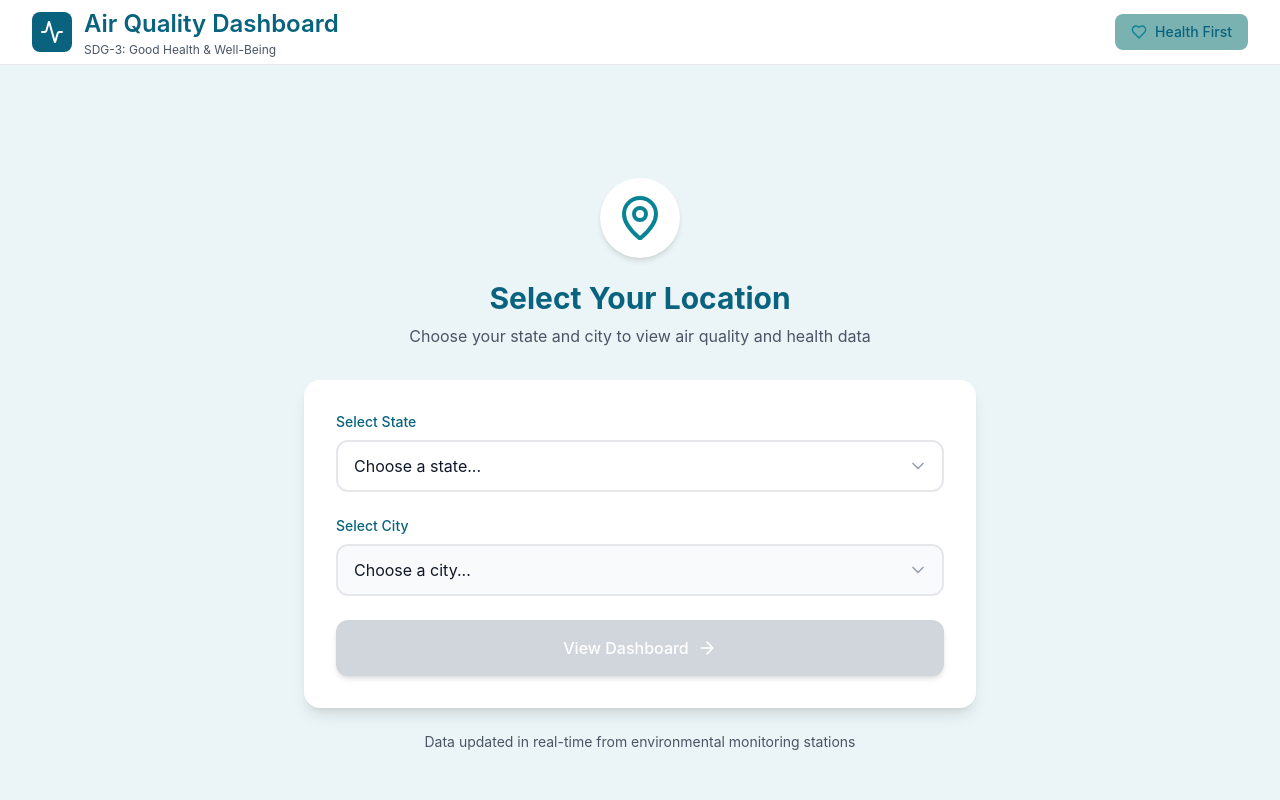
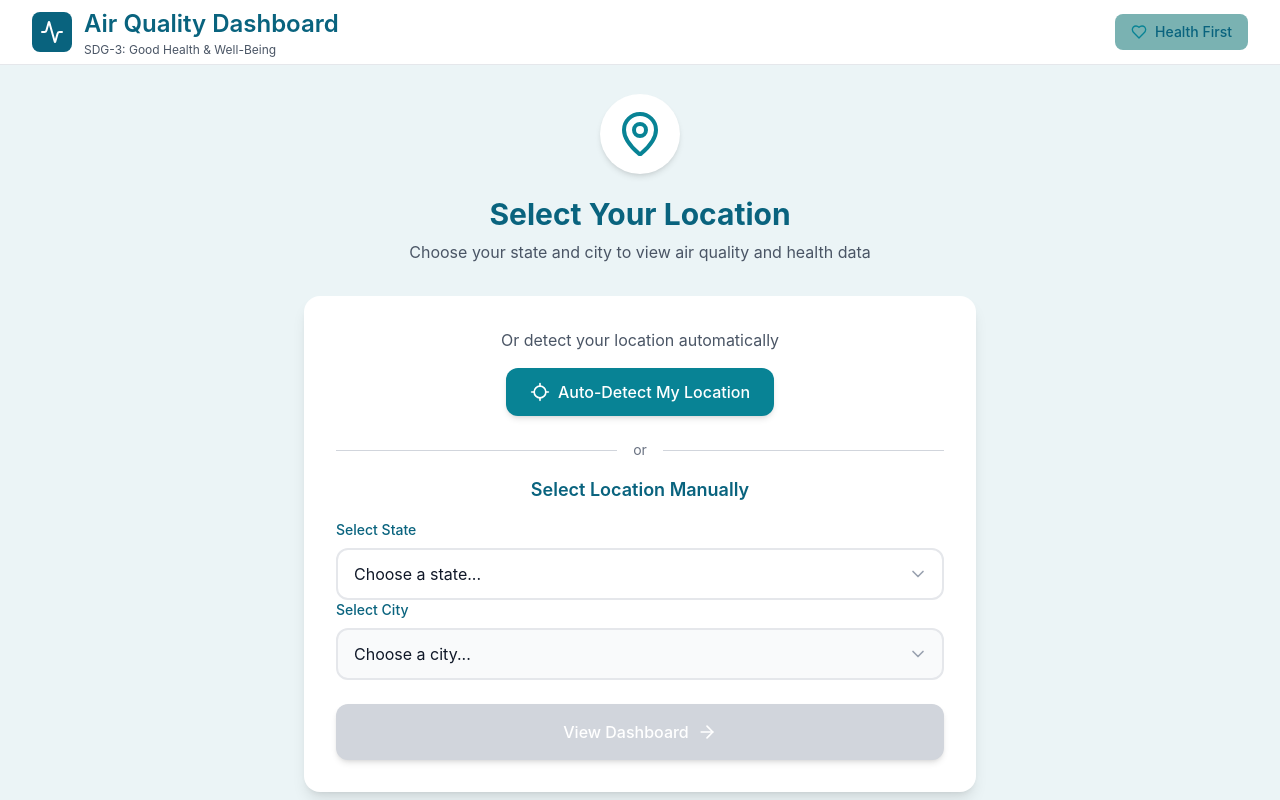
Before and after one commit to Krishna006tandon/Cih_SDG3, a React (Vite) app in the folder Frontend/: page / in a window 1280 px wide. Both pictures are taken after a click on the button "Check Air Quality & Health Risk". Shown: the top 800 px of the page. Built offline with nearby package versions, Linux system fonts and the light colour scheme.

Commit message:
location UI with auto detect

```diff
--- a/Frontend/src/app/components/LocationSelector.tsx
+++ b/Frontend/src/app/components/LocationSelector.tsx
@@ -1,6 +1,6 @@
 import { useState } from "react";
-import { MapPin, ArrowRight, ChevronDown } from "lucide-react";
-import { states } from "@/data/indiaData";
+import { MapPin, ArrowRight, ChevronDown, LocateIcon, LocateFixed } from "lucide-react";
+import { states, citiesData } from "@/data/indiaData";
 
 interface LocationSelectorProps {
   onLocationSelect: (state: string, city: string) => void;
@@ -9,6 +9,8 @@ interface LocationSelectorProps {
 export function LocationSelector({ onLocationSelect }: LocationSelectorProps) {
   const [selectedState, setSelectedState] = useState("");
   const [selectedCity, setSelectedCity] = useState("");
+  const [isLoadingLocation, setIsLoadingLocation] = useState(false);
+  const [autoDetected, setAutoDetected] = useState(false);
 
   const currentCities = selectedState
     ? states.find(s => s.name === selectedState)?.cities || []
@@ -18,6 +20,101 @@ export function LocationSelector({ onLocationSelect }: LocationSelectorProps) {
     if (selectedState && selectedCity) {
       onLocationSelect(selectedState, selectedCity);
     }
+  };
+
+  const handleAutoDetect = async () => {
+    if (!navigator.geolocation) {
+      alert("Geolocation is not supported by your browser");
+      return;
+    }
+
+    setIsLoadingLocation(true);
+
+    navigator.geolocation.getCurrentPosition(
+      async (position) => {
+        const { latitude, longitude } = position.coords;
+
+        try {
+          // Reverse geocode to get location details
+          const response = await fetch(
+            `https://api.bigdatacloud.net/data/reverse-geocode-client?latitude=${latitude}&longitude=${longitude}&localityLanguage=en`
+          );
+          const data = await response.json();
+
+          // Check if the detected location is in India
+          if (data.countryCode === 'IN') {
+            // Find the closest city from our dataset
+            let closestCity = null;
+            let minDistance = Infinity;
+
+            for (const city of citiesData) {
+              const distance = Math.sqrt(
+                Math.pow(city.lat - latitude, 2) + Math.pow(city.lng - longitude, 2)
+              );
+
+              if (distance < minDistance) {
+                minDistance = distance;
+                closestCity = city;
+              }
+            }
+
+            if (closestCity) {
+              setSelectedState(closestCity.state);
+              setSelectedCity(closestCity.name);
+              setAutoDetected(true);
+            } else {
+              // Fallback: try to match by district/administrative area
+              const district = data.localityInfo.administrative?.find(
+                (item: any) => item.componentType === 'city'
+              )?.name || data.localityInfo.administrative?.find(
+                (item: any) => item.componentType === 'district'
+              )?.name;
+
+              // Look for a city that might match the district name
+              const matchedCity = citiesData.find(c =>
+                c.name.toLowerCase().includes(district?.toLowerCase() || '') ||
+                district?.toLowerCase().includes(c.name.toLowerCase())
+              );
+
+              if (matchedCity) {
+                setSelectedState(matchedCity.state);
+                setSelectedCity(matchedCity.name);
+                setAutoDetected(true);
+              } else {
+                alert("We couldn't find your location in our data. Please select manually.");
+              }
+            }
+          } else {
+            alert("This service is currently available only for locations in India. Please select your location manually.");
+          }
+        } catch (error) {
+          console.error("Error getting location details:", error);
+          alert("Error detecting your location. Please select manually.");
+        } finally {
+          setIsLoadingLocation(false);
+        }
+      },
+      (error) => {
+        console.error("Geolocation error:", error);
+        setIsLoadingLocation(false);
+
+        if (error.code === error.PERMISSION_DENIED) {
+          alert("Location access denied. Please enable location services to use auto-detect feature, or select your location manually.");
+        } else if (error.code === error.POSITION_UNAVAILABLE) {
+          alert("Location information is unavailable. Please select your location manually.");
+        } else if (error.code === error.TIMEOUT) {
+          alert("Location request timed out. Please select your location manually.");
+        } else {
+          alert("An unknown error occurred. Please select your location manually.");
+        }
+      }
+    );
+  };
+
+  const handleManualSelection = () => {
+    setSelectedState("");
+    setSelectedCity("");
+    setAutoDetected(false);
   };
 
   return (
@@ -37,6 +134,43 @@ export function LocationSelector({ onLocationSelect }: LocationSelectorProps) {
 
         <div className="bg-white rounded-2xl shadow-lg p-8">
           <div className="space-y-6">
+            {!autoDetected ? (
+              <>
+                {/* Auto-Detect Button */}
+                <div className="text-center">
+                  <p className="text-gray-600 mb-4">Or detect your location automatically</p>
+                  <button
+                    onClick={handleAutoDetect}
+                    disabled={isLoadingLocation}
+                    className="w-full md:w-auto bg-[#088395] text-white px-6 py-3 rounded-xl hover:bg-[#09637E] transition-colors flex items-center justify-center gap-2 shadow-md mx-auto"
+                  >
+                    {isLoadingLocation ? (
+                      <>
+                        <div className="animate-spin rounded-full h-5 w-5 border-b-2 border-white"></div>
+                        Detecting Location...
+                      </>
+                    ) : (
+                      <>
+                        <LocateIcon className="h-5 w-5" />
+                        Auto-Detect My Location
+                      </>
+                    )}
+                  </button>
+                </div>
+
+                <div className="relative my-4">
+                  <div className="absolute inset-0 flex items-center">
+                    <div className="w-full border-t border-gray-300"></div>
+                  </div>
+                  <div className="relative flex justify-center text-sm">
+                    <span className="px-4 bg-white text-gray-500">or</span>
+                  </div>
+                </div>
+
+                {/* Manual Selection */}
+                <div>
+                  <h2 className="text-lg font-semibold text-[#09637E] mb-4 text-center">Select Location Manually</h2>
+
                   {/* State Selector */}
                   <div>
                     <label className="block text-sm font-medium text-[#09637E] mb-2">
@@ -84,8 +218,40 @@ export function LocationSelector({ onLocationSelect }: LocationSelectorProps) {
                       <ChevronDown className="absolute right-4 top-1/2 -translate-y-1/2 h-5 w-5 text-gray-400 pointer-events-none" />
                     </div>
                   </div>
+                </div>
+              </>
+            ) : (
+              /* Show detected location confirmation */
+              <div className="text-center space-y-6">
+                <div className="p-4 bg-green-50 rounded-lg border border-green-200">
+                  <LocateFixed className="h-12 w-12 text-green-600 mx-auto mb-3" />
+                  <h3 className="text-lg font-semibold text-[#09637E] mb-2">Location Detected!</h3>
+                  <p className="text-gray-700">
+                    <span className="font-medium">{selectedCity}</span>, {selectedState}
+                  </p>
+                </div>
 
-            {/* Submit Button */}
+                <div className="flex flex-col sm:flex-row gap-3 justify-center">
+                  <button
+                    onClick={() => handleSubmit()}
+                    className="bg-[#09637E] text-white px-6 py-3 rounded-xl hover:bg-[#088395] transition-colors flex items-center justify-center gap-2 shadow-md"
+                  >
+                    Confirm & View Dashboard
+                    <ArrowRight className="h-5 w-5" />
+                  </button>
+
+                  <button
+                    onClick={handleManualSelection}
+                    className="bg-gray-200 text-gray-800 px-6 py-3 rounded-xl hover:bg-gray-300 transition-colors flex items-center justify-center gap-2"
+                  >
+                    Change Location
+                  </button>
+                </div>
+              </div>
+            )}
+
+            {/* Submit Button - shown only when not auto-detected or not confirmed */}
+            {!autoDetected && (
               <button
                 onClick={handleSubmit}
                 disabled={!selectedState || !selectedCity}
@@ -94,6 +260,7 @@ export function LocationSelector({ onLocationSelect }: LocationSelectorProps) {
                 View Dashboard
                 <ArrowRight className="h-5 w-5" />
               </button>
+            )}
           </div>
         </div>
 
```
Lines whose indentation alone changed are shown as unchanged.
